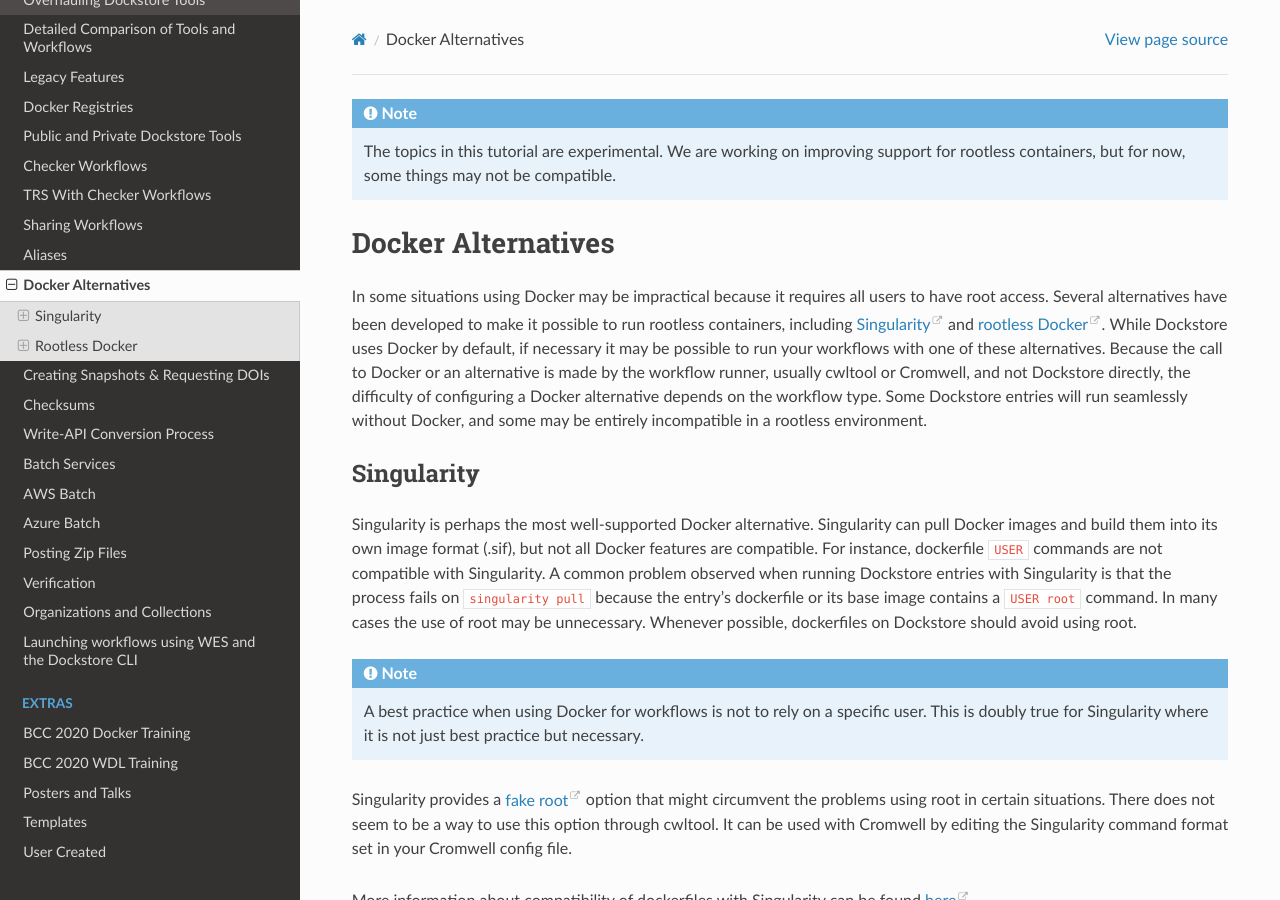
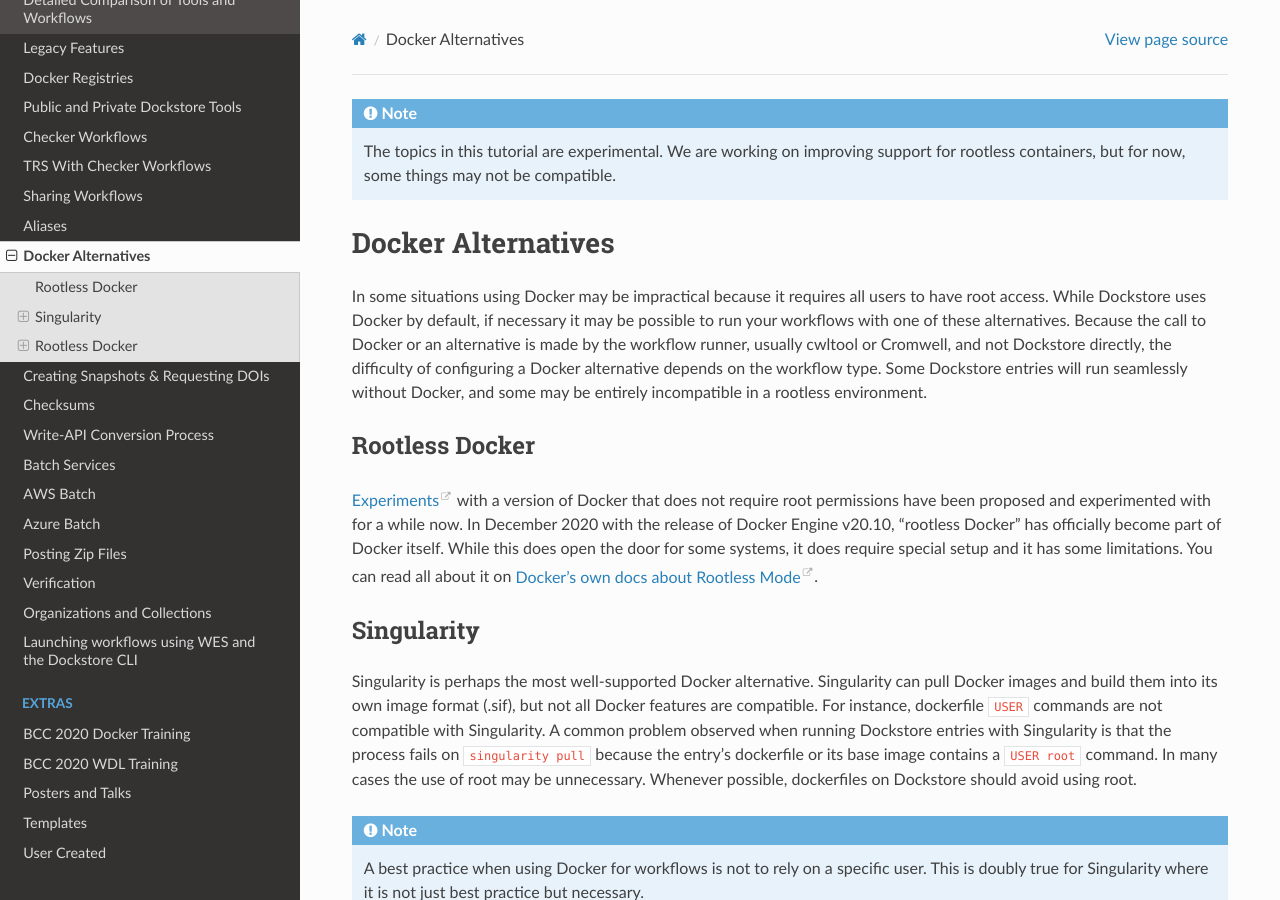
Before and after one commit to dockstore/dockstore-documentation, a Sphinx documentation site: the page built from docs/advanced-topics/docker-alternatives.rst, in a window 1280 px wide and 900 px high. Built offline with Sphinx 7.4.7 and the Read the Docs theme 2.0.0, drawn with Linux system fonts in a browser that asks for light colours.

Commit message:
Fix CI by replacing outdated information

```diff
--- a/docs/advanced-topics/best-practices/best-practices-secure-fair-workflows.rst
+++ b/docs/advanced-topics/best-practices/best-practices-secure-fair-workflows.rst
@@ -54,7 +54,7 @@
 
 - Use Dockerfiles to describe and configure images:
 
-		- See `Best Practices from Docker <https://www.docker.com/blog/intro-guide-to-dockerfile-best-practices/>`_ and `10 Simple Rules for Writing Dockerfiles for Reproducible Analysis <https://journals.plos.org/ploscompbiol/article?id=10.1371/journal.pcbi.1008316>`_.
+		- See `Best Practices from Docker <https://docs.docker.com/develop/develop-images/dockerfile_best-practices/>`_ and `10 Simple Rules for Writing Dockerfiles for Reproducible Analysis <https://journals.plos.org/ploscompbiol/article?id=10.1371/journal.pcbi.1008316>`_.
 		- Use a source control site (as mentioned above in :ref:`version-control-best-practices`) for versioning Dockerfiles (see a `simple example for versioning your Docker Image <https://medium.com/better-programming/how-to-version-your-docker-images-1d5c577ebf54>`_).
 
 - Keep images light:
--- a/docs/advanced-topics/docker-alternatives.rst
+++ b/docs/advanced-topics/docker-alternatives.rst
@@ -5,14 +5,16 @@
 ===================
 
 In some situations using Docker may be impractical because it requires all users to have root access.
-Several alternatives have been developed to make it possible to run rootless containers, including
-`Singularity <https://sylabs.io/docs/>`_ and
-`rootless Docker <https://www.docker.com/blog/experimenting-with-rootless-docker/>`_.
 While Dockstore uses Docker by default, if necessary it may be possible to run your workflows with one
 of these alternatives. Because the call to Docker or an alternative is made by the workflow runner, usually cwltool
 or Cromwell, and not Dockstore directly, the difficulty of configuring a Docker alternative depends on the workflow
 type. Some Dockstore entries will run seamlessly without Docker, and some may be entirely incompatible in a rootless
 environment.
+
+Rootless Docker
+---------------
+`Experiments <https://medium.com/@tonistiigi/experimenting-with-rootless-docker-416c9ad8c0d6#:~:text=Docker%20engine%20provides%20lots%20of,Linux%20you%20need%20privileged%20capabilities.>`__ with a version of Docker that does not require root permissions have been proposed and experimented with for a while now. In December 2020 with the release of Docker Engine v20.10, "rootless Docker" has officially become part of Docker itself. While this does open the door for some systems, it does require special setup and it has some limitations. You can read all about it on `Docker's own docs about Rootless Mode <https://docs.docker.com/engine/security/rootless/>`__.
+
 
 Singularity
 -----------
```
